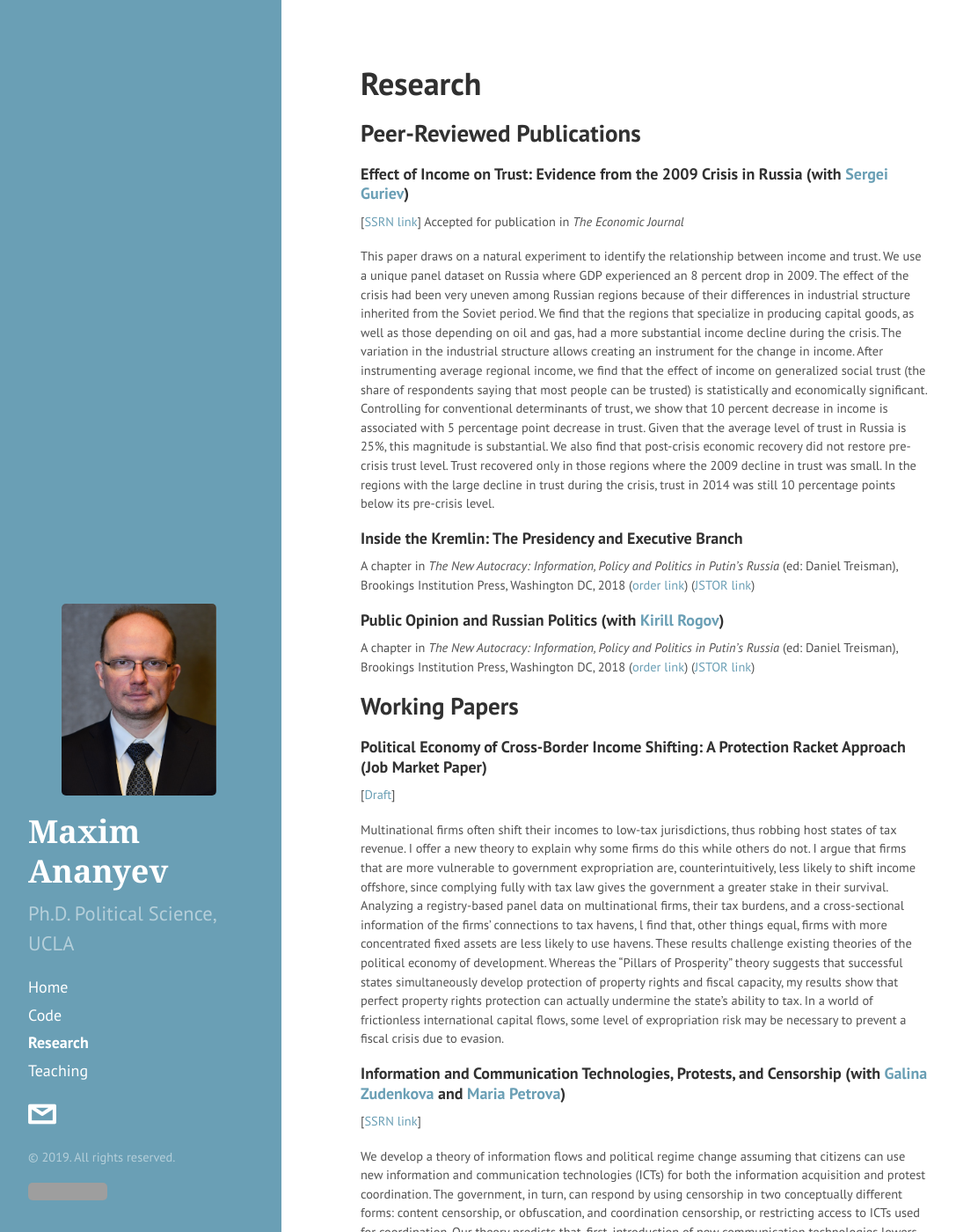
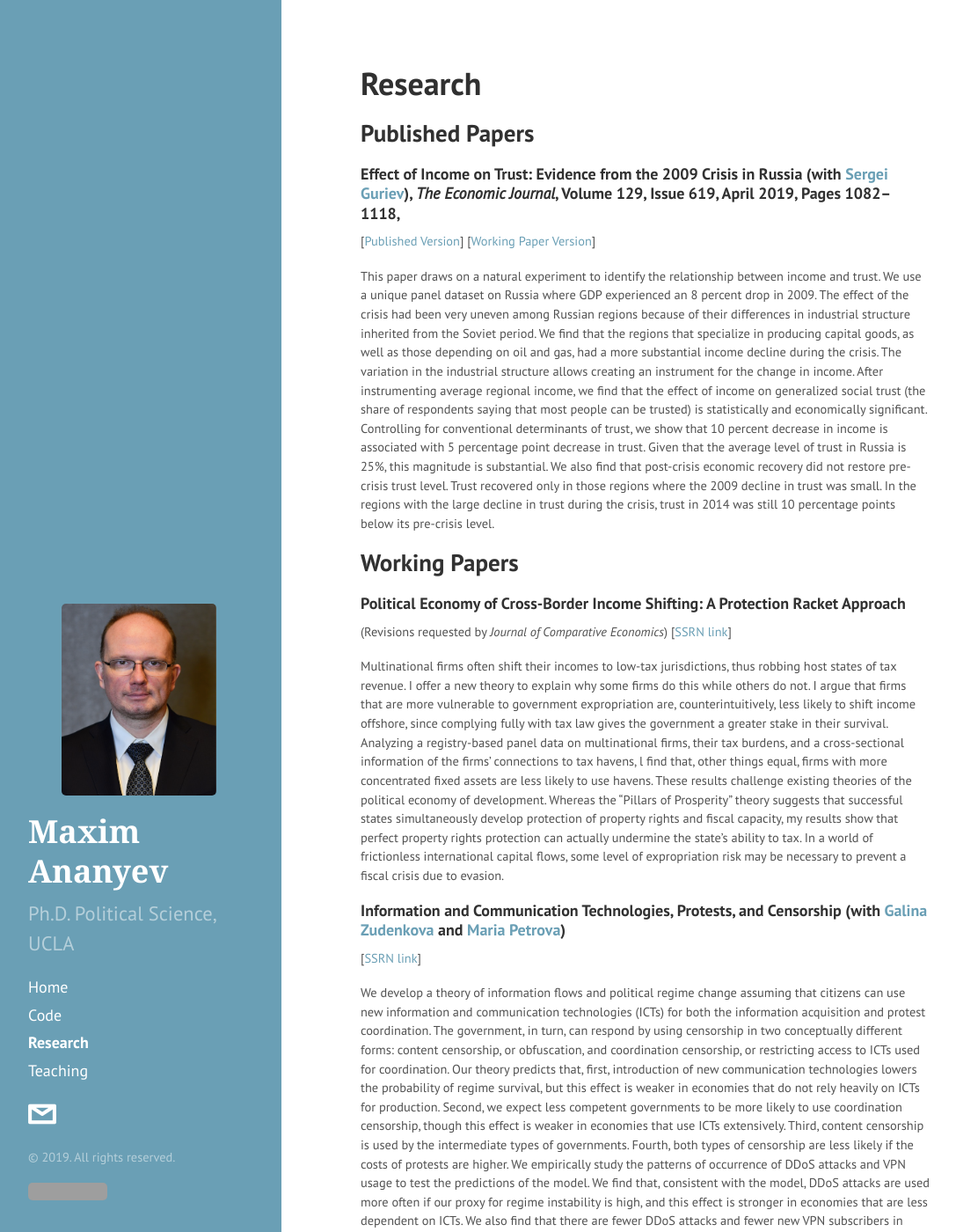
Before and after one commit to avtishin/avtishin.github.io, a Jekyll site: the page built from research.md, in a window 1280 px wide and 1400 px high. Shown: the whole window at 88% size, without its empty margins (4-1091 px from the left). Built offline with Jekyll 4.4.1, drawn with Linux system fonts in a browser that asks for light colours; Markdown is read by kramdown in place of the engine named in the settings; comment, search, counter and statistics services are not loaded; some of the changed text lies outside the part shown; grey boxes are pictures that could not be loaded.

Commit message:
Update research.md
research updated

```diff
--- a/research.md
+++ b/research.md
@@ -3,28 +3,20 @@ layout: page
 title: Research
 ---
 
-## Peer-Reviewed Publications
+## Published Papers
 
-#### Effect of Income on Trust: Evidence from the 2009 Crisis in Russia (with [Sergei Guriev](http://econ.sciences-po.fr/staff/sergei-guriev))
-[[SSRN link](https://papers.ssrn.com/sol3/papers.cfm?abstract_id=2542001)]
-Accepted for publication in *The Economic Journal*
+#### Effect of Income on Trust: Evidence from the 2009 Crisis in Russia (with [Sergei Guriev](http://econ.sciences-po.fr/staff/sergei-guriev)), *The Economic Journal*, Volume 129, Issue 619, April 2019, Pages 1082–1118,
+[[Published Version](https://doi.org/10.1111/ecoj.12612)]
+[[Working Paper Version](https://papers.ssrn.com/sol3/papers.cfm?abstract_id=2542001)]
 
 This paper draws on a natural experiment to identify the relationship between income and trust. We use a unique panel dataset on Russia where GDP experienced an 8 percent drop in 2009. The effect of the crisis had been very uneven among Russian regions because of their differences in industrial structure inherited from the Soviet period. We find that the regions that specialize in producing capital goods, as well as those depending on oil and gas, had a more substantial income decline during the crisis. The variation in the industrial structure allows creating an instrument for the change in income. After instrumenting average regional income, we find that the effect of income on generalized social trust (the share of respondents saying that most people can be trusted) is statistically and economically significant. Controlling for conventional determinants of trust, we show that 10 percent decrease in income is associated with 5 percentage point decrease in trust. Given that the average level of trust in Russia is 25%, this magnitude is substantial. We also find that post-crisis economic recovery did not restore pre-crisis trust level. Trust recovered only in those regions where the 2009 decline in trust was small. In the regions with the large decline in trust during the crisis, trust in 2014 was still 10 percentage points below its pre-crisis level.
 
-#### Inside the Kremlin: The Presidency and Executive Branch
-A chapter in *The New Autocracy: Information, Policy and Politics in Putin’s Russia* (ed: Daniel Treisman), Brookings Institution Press, Washington DC, 2018
-([order link](https://www.brookings.edu/book/the-new-autocracy/))
-([JSTOR link](https://www.jstor.org/stable/10.7864/j.ctt1zkjzsh.5))
-
-#### Public Opinion and Russian Politics (with [Kirill Rogov](http://www.russiapoliticalinsight.com/kirill/))
-A chapter in *The New Autocracy: Information, Policy and Politics in Putin’s Russia* (ed: Daniel Treisman), Brookings Institution Press, Washington DC, 2018
-([order link](https://www.brookings.edu/book/the-new-autocracy/))
-([JSTOR link](https://www.jstor.org/stable/10.7864/j.ctt1zkjzsh.11))
-
 
 ## Working Papers
-#### Political Economy of Cross-Border Income Shifting: A Protection Racket Approach (Job Market Paper)
-[[Draft](assets/jmp.pdf)]
+
+#### Political Economy of Cross-Border Income Shifting: A Protection Racket Approach
+(Revisions requested by *Journal of Comparative Economics*)
+[[SSRN link](https://papers.ssrn.com/sol3/papers.cfm?abstract_id=3384459)]
 
 Multinational firms often shift their incomes to low-tax jurisdictions, thus robbing host states of tax revenue. I offer a new theory to explain why some firms do this while others do not. I argue that firms that are more vulnerable to government expropriation are, counterintuitively, less likely to shift income offshore, since complying fully with tax law gives the government a greater stake in their survival. Analyzing a registry-based panel data on multinational firms, their tax burdens, and a cross-sectional information of the firms’ connections to tax havens, l find that, other things equal, firms with more concentrated fixed assets are less likely to use havens. These results challenge existing theories of the political economy of development. Whereas the “Pillars of Prosperity” theory suggests that successful states simultaneously develop protection of property rights and fiscal capacity, my results show that perfect property rights protection can actually undermine the state’s ability to tax. In a world of frictionless international capital flows, some level of expropriation risk may be necessary to prevent a fiscal crisis due to evasion.
 
@@ -54,7 +46,6 @@ are more exposed to local media.
 I investigate the determinants of bank failures after the financial crisis of the years 2007 - 2009 to build a predictive model of bank failures. I use two paradigms for prediction: accuracy maximization and Neyman-Pearson framework. Accuracy-maximization implies that Type I errors and Type II errors are equally costly, thus out-of-sample predictive accuracy is the most important parameter for evaluation. Neyman-Pearson paradigm implies setting an upper bound for Type I errors and minimizing Type II errors within that bound. In this case, the costs associated with Type I and Type II errors can be different. I find that, because the bank failures are rare events, many of the accuracy-maximizing classifiers tend to assign all the observations to the class of non-failing banks. This achieves out-of-sample predictive accuracy of 96 percent, but misses all the failures.Two algorithms, post-Lasso logit and random forest tend to have relatively low level of Type II errors. The classification with the Neyman-Pearson paradigm performs better in terms of minimizing Type II errors while containing Type I errors. All of the algorithms, in out-of-sample testing, were able to identify at least 50 percent of the failing banks, while having false positive rate below ten percent. The minimum share of Type II errors were displayed by Ada-Boost algorithm (24 percent), while GLM with LASSO penalty and sparse LDA did not perform much worse (the level of Type II errors were 27 percent
 
 
-
 ## Manuscripts in Preparation
 
 #### Estimation of Household Assets with Survey Data (with [Michael Poyker](http://www.poykerm.com/))
```
Also changed, not shown: other parts of research.md (+12 -0 lines).
